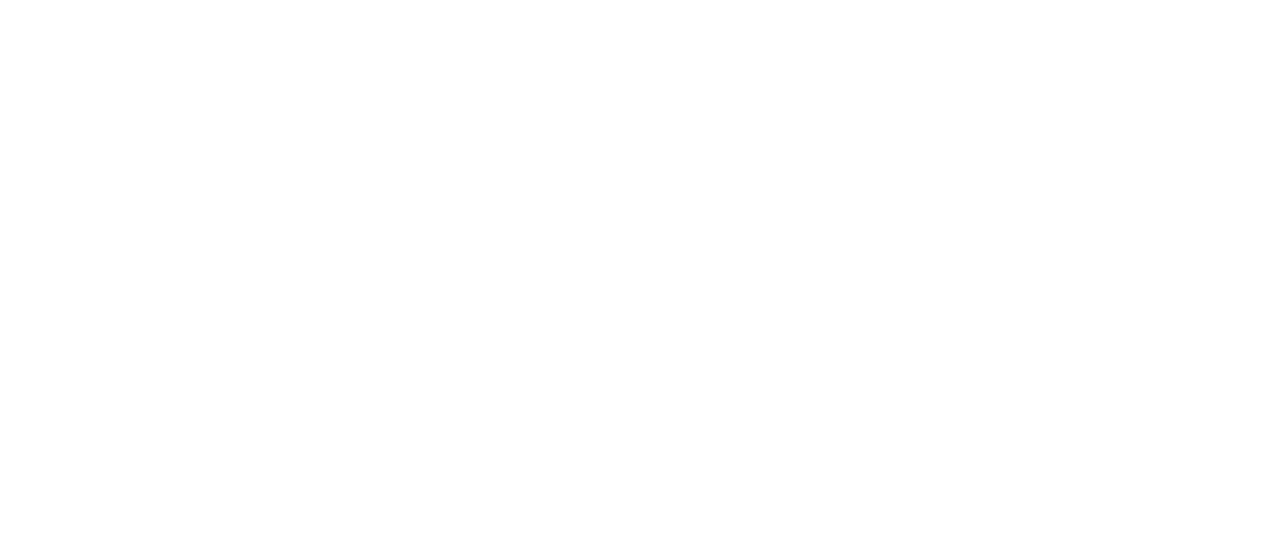
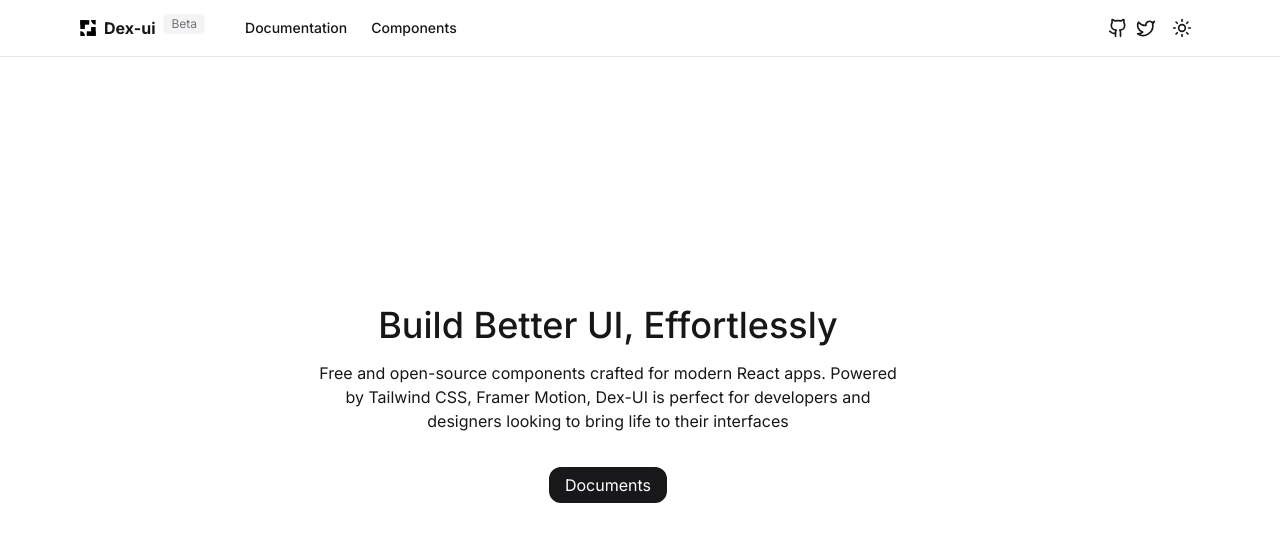
Before and after one commit to PraveenShinde3/dex-ui, a Next.js app: page / in a window 1280 px wide. Shown: the top 542 px of the page. Built offline with nearby package versions, Linux system fonts and the light colour scheme; a web font is replaced by a local one.

Commit message:
Feat: Added landing page

```diff
--- a/app/docs/layout.tsx
+++ b/app/docs/layout.tsx
@@ -1,5 +1,5 @@
 import React from "react";
-import { SiteHeader } from "@/components/site-header";
+// import { SiteHeader } from "@/components/site-header";
 import { SiteNav } from "@/components/site-nav";
 import { TableOfContents } from "@/components/table-of-contents";
 
@@ -10,7 +10,7 @@
 }>) {
   return (
     <div className="relative flex min-h-screen max-w-[1920px] mx-auto flex-col ">
-      <SiteHeader />
+      {/* <SiteHeader /> */}
       <div className="flex-1 mx-auto w-full px-20 ">
         <div className="mx-auto flex w-full flex-col justify-between items-start md:flex-row md:space-x-12">
           <aside className="sticky top-14 hidden w-[220px] shrink-0 md:block overflow-y-auto">
--- a/app/layout.tsx
+++ b/app/layout.tsx
@@ -2,6 +2,7 @@
 import { ThemeProvider } from "@/components/theme-provider";
 import { Inter, DM_Mono } from "next/font/google";
 import "./globals.css";
+import { SiteHeader } from "@/components/site-header";
 
 const inter = Inter({ subsets: ["latin"] });
 // Load the font
@@ -26,7 +27,10 @@
       {/* <body className=""> */}
       <body className={`${inter.className} ${dmMono.variable}  antialiased `}>
         <ThemeProvider defaultTheme="system" storageKey="theme">
-          <div className="isolate min-h-screen">{children}</div>
+          <div className="isolate flex flex-col min-h-screen">
+            <SiteHeader />
+            {children}
+          </div>
         </ThemeProvider>
       </body>
     </html>
--- a/app/page.tsx
+++ b/app/page.tsx
@@ -1,7 +1,28 @@
+import Link from "next/link";
+
 export default function Home() {
   return (
-    <div className="grid grid-rows-[20px_1fr_20px] items-center justify-items-center min-h-screen p-8 pb-20 gap-16 sm:p-20 font-[family-name:var(--font-geist-sans)]">
-      <main className="flex flex-col gap-8 row-start-2 items-center sm:items-start"></main>
+    <div className="flex items-center flex-1 justify-center   p-8 pb-20 gap-16 sm:p-20 font-[family-name:var(--font-geist-sans)]">
+      <main className="flex flex-col gap-8 row-start-2 items-center sm:items-start">
+        <div className="max-w-[600px] -mt-14 text-center">
+          <h1 className="text-4xl font-medium">
+            Build Better UI, Effortlessly
+          </h1>
+          <p className="text-base mt-4">
+            Free and open-source components crafted for modern React apps.
+            Powered by Tailwind CSS, Framer Motion, Dex-UI is perfect for
+            developers and designers looking to bring life to their interfaces
+          </p>
+          <p className="mt-10">
+            <Link
+              href="/docs"
+              className="bg-zinc-900 text-white px-4 py-2 rounded-xl transition-colors duration-200"
+            >
+              Documents
+            </Link>
+          </p>
+        </div>
+      </main>
       <footer className="row-start-3 flex gap-6 flex-wrap items-center justify-center"></footer>
     </div>
   );
```
